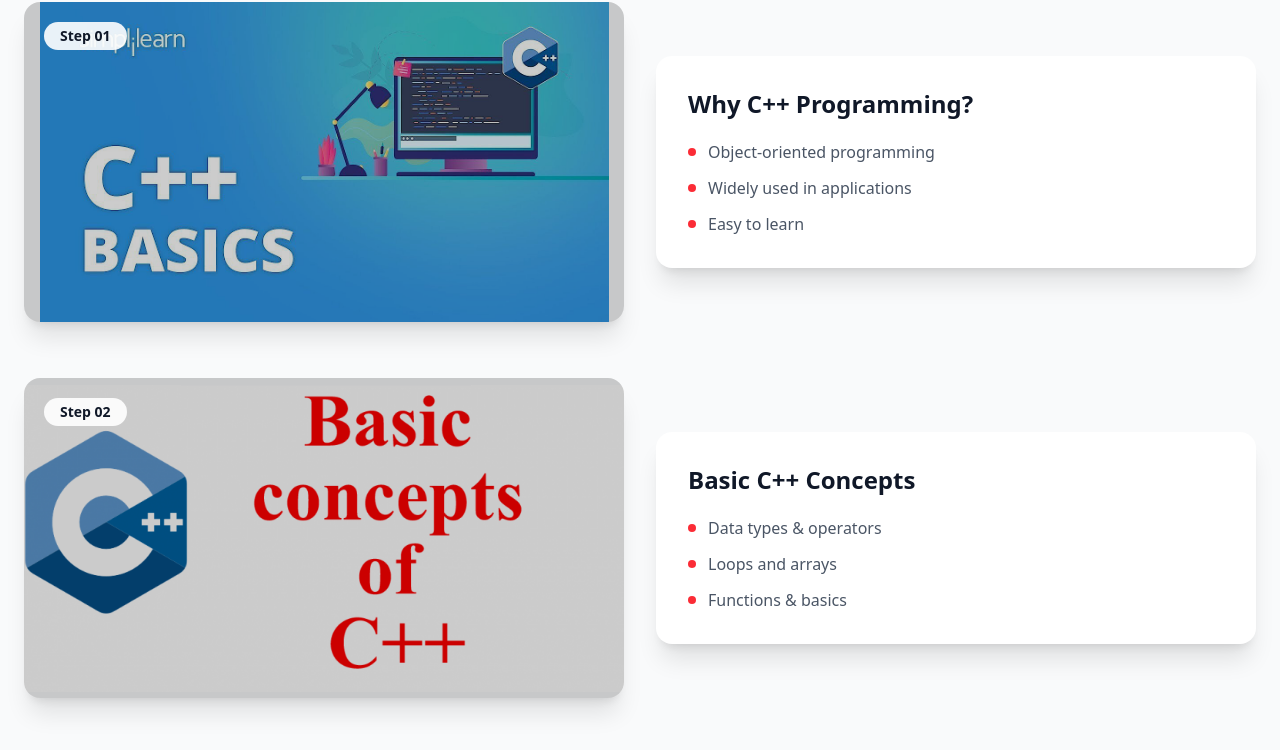
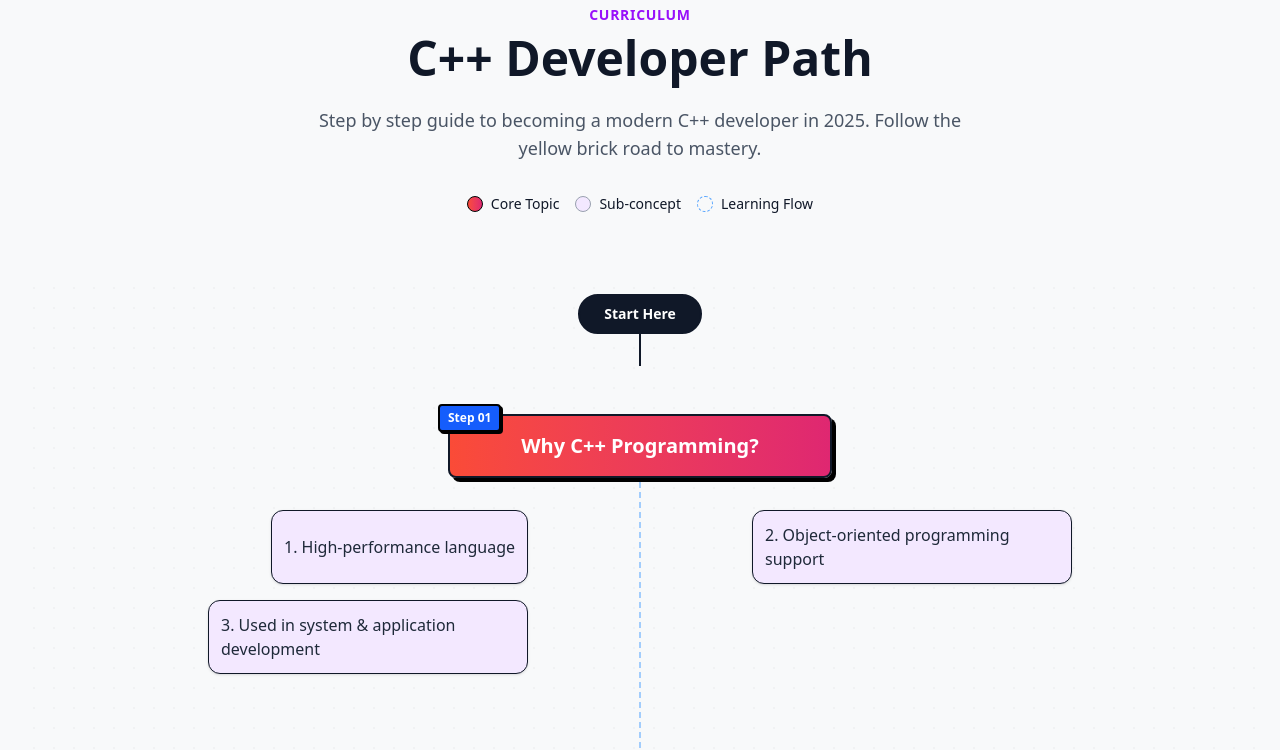
Before and after one commit to tushar598/Aksoft, a React (Vite) app in the folder client/: page /course in a window 1280 px wide. Shown: the part 958-1708 px from the top of the page. Built offline with nearby package versions, Linux system fonts and the light colour scheme.

Commit message:
done course section template today

```diff
--- a/client/package.json
+++ b/client/package.json
@@ -13,6 +13,7 @@
     "@tailwindcss/vite": "^4.1.18",
     "framer-motion": "^12.23.26",
     "gsap": "^3.14.2",
+    "lucide-react": "^0.562.0",
     "nodemon": "^3.1.11",
     "react": "^19.2.0",
     "react-countup": "^6.5.3",
--- a/client/src/components/CoursePage/CourseDetailsPage.jsx
+++ b/client/src/components/CoursePage/CourseDetailsPage.jsx
@@ -1,4 +1,6 @@
+import React from "react";
 import { motion } from "framer-motion";
+import Roadmap from "./Roadmap";
 
 const fadeInUp = {
   hidden: { opacity: 0, y: 50 },
@@ -10,9 +12,9 @@ const roadmapData = [
     step: "01",
     title: "Why C++ Programming?",
     points: [
-          "Object-oriented programming",
-          "Widely used in applications",
-          "Easy to learn",
+      " 1. High-performance language",
+      " 2. Object-oriented programming support",
+      " 3. Used in system & application development",
     ],
     bg: "/card01.jpg",
   },
@@ -20,61 +22,220 @@ const roadmapData = [
     step: "02",
     title: "Basic C++ Concepts",
     points: [
-          "Data types & operators",
-          "Loops and arrays",
-          "Functions & basics",
+      " 1. Data types, variables & constants",
+      " 2. Operators and expressions",
+      " 3. Input/output using cin & cout",
     ],
     bg: "/c++basic.png",
   },
   {
     step: "03",
-        title: "Classes & Objects",
+    title: "Control Flow Statements",
     points: [
-          "Class & object basics",
-          "Function overloading",
-          "Array of objects",
+      " 1. Conditional statements (if, switch)",
+      " 2. Loops (for, while, do-while)",
+      " 3. Break and continue",
     ],
-        bg: "/c++class.png",
+    bg: "/roadmap/bg3.jpg",
   },
   {
     step: "04",
-        title: "Constructor & Destructor",
+    title: "Functions in C++",
     points: [
-          "Types of constructors",
-          "Constructor overloading",
-          "Destructor",
+      " 1. Function declaration & definition",
+      " 2. Call by value vs call by reference",
+      " 3. Inline and recursive functions",
     ],
     bg: "/roadmap/bg4.jpg",
   },
   {
     step: "05",
-        title: "Properties of OOP",
+    title: "Arrays & Strings",
     points: [
-          "Encapsulation & abstraction",
-          "OOP characteristics",
-          "Static members",
+      " 1. One-dimensional & multi-dimensional arrays",
+      " 2. Character arrays and strings",
+      " 3. String manipulation functions",
     ],
     bg: "/roadmap/bg5.jpg",
   },
   {
     step: "06",
-        title: "Inheritance in C++",
+    title: "Pointers & Memory Basics",
     points: [
-          "Types of inheritance",
-          "Diamond problem",
-          "Function overriding",
+      " 1. Pointer basics and syntax",
+      " 2. Pointer arithmetic",
+      " 3. Pointers with arrays and functions",
     ],
     bg: "/roadmap/bg6.jpg",
   },
+  {
+    step: "07",
+    title: "Structures & Unions",
+    points: [
+      " 1. Defining and using structures",
+      " 2. Nested structures",
+      " 3. Difference between structure and union",
+    ],
+    bg: "/roadmap/bg7.jpg",
+  },
+  {
+    step: "08",
+    title: "Classes & Objects",
+    points: [
+      " 1. Class & object fundamentals",
+      " 2. Access specifiers",
+      " 3. Array of objects",
+    ],
+    bg: "/c++class.png",
+  },
+  {
+    step: "09",
+    title: "Constructor & Destructor",
+    points: [
+      " 1. Default, parameterized & copy constructors",
+      " 2. Constructor overloading",
+      " 3. Destructor lifecycle",
+    ],
+    bg: "/roadmap/bg9.jpg",
+  },
+  {
+    step: "10",
+    title: "Properties of OOP",
+    points: [
+      " 1. Encapsulation & abstraction",
+      " 2. Static data members & functions",
+      " 3. Object-oriented design principles",
+    ],
+    bg: "/roadmap/bg10.jpg",
+  },
+  {
+    step: "11",
+    title: "Inheritance in C++",
+    points: [
+      " 1. Single, multiple & multilevel inheritance",
+      " 2. Diamond problem & virtual inheritance",
+      " 3. Function overriding",
+    ],
+    bg: "/roadmap/bg11.jpg",
+  },
+  {
+    step: "12",
+    title: "Polymorphism",
+    points: [
+      " 1. Compile-time polymorphism",
+      " 2. Runtime polymorphism",
+      " 3. Virtual functions",
+    ],
+    bg: "/roadmap/bg12.jpg",
+  },
+  {
+    step: "13",
+    title: "Operator Overloading",
+    points: [
+      " 1. Overloading unary & binary operators",
+      " 2. Rules of operator overloading",
+      " 3. Practical use cases",
+    ],
+    bg: "/roadmap/bg13.jpg",
+  },
+  {
+    step: "14",
+    title: "Templates",
+    points: [
+      " 1. Function templates",
+      " 2. Class templates",
+      " 3. Template specialization",
+    ],
+    bg: "/roadmap/bg14.jpg",
+  },
+  {
+    step: "15",
+    title: "Exception Handling",
+    points: [
+      " 1. try, catch & throw",
+      " 2. Multiple catch blocks",
+      " 3. User-defined exceptions",
+    ],
+    bg: "/roadmap/bg15.jpg",
+  },
+  {
+    step: "16",
+    title: "File Handling in C++",
+    points: [
+      " 1. File streams (ifstream, ofstream)",
+      " 2. Reading and writing files",
+      " 3. Binary file handling",
+    ],
+    bg: "/roadmap/bg16.jpg",
+  },
+  {
+    step: "17",
+    title: "STL (Standard Template Library)",
+    points: [
+      " 1. Containers (vector, list, map)",
+      " 2. Iterators & algorithms",
+      " 3. STL use cases",
+    ],
+    bg: "/roadmap/bg17.jpg",
+  },
+  {
+    step: "18",
+    title: "Dynamic Memory Management",
+    points: [
+      " 1. new and delete operators",
+      " 2. Memory leaks",
+      " 3. Smart pointers basics",
+    ],
+    bg: "/roadmap/bg18.jpg",
+  },
+  {
+    step: "19",
+    title: "Modern C++ (C++11 and Above)",
+    points: [
+      " 1. Auto keyword & range-based loops",
+      " 2. Lambda expressions",
+      " 3. Move semantics",
+    ],
+    bg: "/roadmap/bg19.jpg",
+  },
+  {
+    step: "20",
+    title: "Advanced C++ Concepts",
+    points: [
+      " 1. Multithreading basics",
+      " 2. Concurrency and mutex",
+      " 3. Performance optimization",
+    ],
+    bg: "/roadmap/bg20.jpg",
+  },
+  {
+    step: "21",
+    title: "C++ for Competitive Programming",
+    points: [
+      " 1. Fast I/O techniques",
+      " 2. Time & space complexity",
+      " 3. Problem-solving patterns",
+    ],
+    bg: "/roadmap/bg21.jpg",
+  },
+  {
+    step: "22",
+    title: "C++ in Real-World Applications",
+    points: [
+      " 1. Game development basics",
+      " 2. System & embedded programming",
+      " 3. C++ in finance & AI",
+    ],
+    bg: "/roadmap/bg22.jpg",
+  },
 ];
+
 
 export default function MacBookAirShowcase() {
   return (
     <div className="bg-white text-gray-900 overflow-x-hidden">
-
       {/* HERO SECTION */}
-<section className="relative w-full min-h-screen overflow-hidden flex items-center justify-center">
-
+      <section className="relative w-full min-h-screen overflow-hidden flex items-center justify-center bg-black">
          {/* BACKGROUND VIDEO */}
   <video
     className="absolute inset-0 w-full h-full object-cover z-0"
@@ -101,90 +262,58 @@ export default function MacBookAirShowcase() {
           </motion.h1>
 
           <motion.p
-      className="mt-4 text-base  lg:px-[30%] sm:text-lg md:text-xl text-gray-200"
+            className="mt-4 text-base lg:px-[20%] sm:text-lg md:text-xl text-gray-100 font-medium"
             variants={fadeInUp}
             transition={{ delay: 0.2 }}
           >
-      C++ is a general purpose programming language and widely used now a days for competitive programming. It has imperative, object-oriented and generic programming features.
+            C++ is a general purpose programming language and widely used now a
+            days for competitive programming. It has imperative, object-oriented
+            and generic programming features.
           </motion.p>
 
           <motion.div
-      className="mt-8 flex flex-col sm:flex-row justify-center  gap-4"
+            className="mt-8 flex flex-col sm:flex-row justify-center gap-4"
             variants={fadeInUp}
             transition={{ delay: 0.4 }}
           >
-      <button className="px-6 py-3 border border-white text-white rounded-lg font-semibold hover:bg-white hover:text-black transition">
-        Learn More
+            <button className="px-8 py-3 border-2 border-white text-white rounded-lg font-semibold hover:bg-white hover:text-black transition">
+              View Syllabus
             </button>
           </motion.div>
         </div>
       </section>
 
+      {/* NEW COURSE ROADMAP SECTION (Roadmap.sh Style) */}
+      <section className="py-24 px-4 sm:px-6 bg-[#f8f9fa] relative">
+        <div className="max-w-7xl mx-auto mb-16 text-center">
+            <span className="text-purple-600 font-bold tracking-wider text-sm uppercase">Curriculum</span>
+            <h2 className="text-4xl md:text-5xl font-bold text-gray-900 mt-2 mb-6">C++ Developer Path</h2>
+            <p className="text-gray-600 max-w-2xl mx-auto text-lg">
+              Step by step guide to becoming a modern C++ developer in 2025. Follow the yellow brick road to mastery.
+            </p>
 
-
-  {/* COURSE ROADMAP */}
-<section className="py-24 px-6 bg-gray-50">
-  <motion.div
-    className="max-w-7xl mx-auto space-y-14"
-    initial="hidden"
-    whileInView="visible"
-    viewport={{ once: true }}
-    transition={{ staggerChildren: 0.25 }}
-  >
-    {roadmapData.map((item, index) => (
-      <motion.div
-        key={index}
-        variants={{
-          hidden: { opacity: 0, y: 60 },
-          visible: {
-            opacity: 1,
-            y: 0,
-            transition: { duration: 0.7, ease: "easeOut" },
-          },
-        }}
-        className={`grid grid-cols-1 lg:grid-cols-2 gap-8 items-center ${
-          index % 2 !== 0 ? "lg:flex-row-reverse" : ""
-        }`}
-      >
-        {/* Background Image */}
-        <div
-          className="relative h-[260px] md:h-[320px] rounded-2xl overflow-hidden shadow-xl"
-          style={{
-            backgroundImage: `url(${item.bg})`,
-            backgroundSize: "contain",
-            backgroundPosition: "center",
-            backgroundRepeat: "no-repeat",
-
-          }}
-        >
-          <div className="absolute inset-0 bg-black/20" />
-          <div className="absolute top-5 left-5 bg-white/90 px-4 py-1 rounded-full text-sm font-semibold">
-            Step {item.step}
+            {/* Legend similar to image */}
+            <div className="mt-8 flex flex-wrap justify-center gap-4 text-sm">
+                <div className="flex items-center gap-2">
+                    <div className="w-4 h-4 rounded-full bg-gradient-to-br bg-gradient-to-r from-[#fa4b37] to-[#df2771] border border-black"></div>
+                    <span>Core Topic</span>
+                </div>
+                <div className="flex items-center gap-2">
+                    <div className="w-4 h-4 rounded-full bg-purple-100 border border-gray-400"></div>
+                    <span>Sub-concept</span>
+                </div>
+                 <div className="flex items-center gap-2">
+                    <div className="w-4 h-4 rounded-full border border-dashed border-blue-400"></div>
+                    <span>Learning Flow</span>
+                </div>
             </div>
         </div>
 
-        {/* Content */}
-        <div className="bg-white rounded-2xl p-8 shadow-xl">
-          <h3 className="text-2xl font-bold text-gray-900">
-            {item.title}
-          </h3>
-
-          <ul className="mt-5 space-y-3 text-gray-600">
-            {item.points.map((point, i) => (
-              <li key={i} className="flex items-start gap-3">
-                <span className="mt-2 h-2 w-2 rounded-full bg-red-500" />
-                <span>{point}</span>
-              </li>
-            ))}
-          </ul>
-        </div>
-      </motion.div>
-    ))}
-  </motion.div>
+        <Roadmap data={roadmapData} />
       </section>
 
    {/* FEATURES */}
-      <section className="py-24 px-6">
+<section className="py-24 px-6 bg-white">
   <motion.h2
     className="text-4xl font-bold text-center"
     variants={fadeInUp}
@@ -192,7 +321,7 @@ export default function MacBookAirShowcase() {
     whileInView="visible"
     viewport={{ once: true }}
   >
-          Engineered for performance
+    Engineered for Performance & Control
   </motion.h2>
 
   <motion.div
@@ -203,22 +332,33 @@ export default function MacBookAirShowcase() {
     transition={{ staggerChildren: 0.2 }}
   >
     {[
-            { title: "Thin & Light", desc: "Remarkably slim and easy to carry." },
-            { title: "Liquid Retina Display", desc: "Bright, stunning visuals." },
-            { title: "All-Day Battery", desc: "Up to 18 hours of battery life." }
+      {
+        title: "Object-Oriented Power",
+        desc: "Build scalable systems using classes, inheritance, polymorphism, and abstraction.",
+      },
+      {
+        title: "Low-Level Memory Control",
+        desc: "Fine-grained control using pointers, stack/heap allocation, and custom memory management.",
+      },
+      {
+        title: "STL & Modern C++",
+        desc: "Rich Standard Template Library with containers, algorithms, lambdas, and smart pointers.",
+      },
     ].map((feat, i) => (
-            <motion.div key={i} variants={fadeInUp} className="text-center p-6">
-              <h3 className="text-xl font-semibold mb-2">{feat.title}</h3>
-              <p className="text-gray-600">{feat.desc}</p>
+      <motion.div
+        key={i}
+        variants={fadeInUp}
+        className="text-center p-6 rounded-2xl hover:bg-gray-50 transition duration-300"
+      >
+        <h3 className="text-xl font-bold mb-2 text-gray-900">{feat.title}</h3>
+        <p className="text-gray-600 leading-relaxed">{feat.desc}</p>
       </motion.div>
     ))}
   </motion.div>
 </section>
 
-
-
 {/* PERFORMANCE */}
-      <section className="py-24 px-6">
+<section className="py-24 px-6 border-t border-gray-100">
   <motion.div
     className="max-w-4xl mx-auto text-center"
     initial="hidden"
@@ -226,27 +366,17 @@ export default function MacBookAirShowcase() {
     viewport={{ once: true }}
     variants={fadeInUp}
   >
-          <h2 className="text-4xl font-bold">M4 Chip. A leap ahead.</h2>
-          <p className="mt-4 text-gray-600">
-            Up to 23× faster performance. Powerful Neural Engine. Immersive graphics.
+    <h2 className="text-4xl font-bold text-gray-900">
+      Native Speed. Zero Compromise.
+    </h2>
+    <p className="mt-4 text-gray-600 text-lg">
+      Compiled directly to machine code for blazing-fast execution. Predictable performance,
+      minimal runtime overhead, and trusted for game engines, operating systems,
+      embedded devices, and high-frequency trading platforms.
     </p>
   </motion.div>
 </section>
 
-      {/* CTA */}
-      <section className="py-24 px-6 bg-black text-white text-center">
-        <motion.div
-          variants={fadeInUp}
-          initial="hidden"
-          whileInView="visible"
-          viewport={{ once: true }}
-        >
-          <h2 className="text-4xl font-bold">Ready to Order?</h2>
-          <button className="mt-6 px-8 py-4 bg-indigo-500 rounded-lg font-semibold hover:bg-indigo-600 transition">
-            Buy MacBook Air
-          </button>
-        </motion.div>
-      </section>
 
     </div>
   );
--- /dev/null
+++ b/client/src/components/CoursePage/Roadmap.jsx
@@ -0,0 +1,153 @@
+import React from "react";
+import { motion } from "framer-motion";
+
+
+/* =======================
+   Visual Constants
+======================= */
+const MAIN_NODE_COLOR = "bg-gradient-to-br bg-gradient-to-r from-[#fa4b37] to-[#df2771]";
+const SUB_NODE_COLOR = "bg-purple-100";
+const BORDER_COLOR = "border-gray-900";
+
+/* =======================
+   Roadmap Item Component
+======================= */
+const RoadmapItem = ({ item, isLast }) => {
+
+
+  return (
+    <div className="relative flex flex-col items-center justify-center w-full mb-16 md:mb-24">
+      {/* Central Connector Line */}
+      {!isLast && (
+        <div
+          className="hidden md:block absolute top-12 left-1/2 w-0.5 h-full border-l-2 border-blue-400 border-dashed -translate-x-1/2 -z-10 opacity-50"
+          style={{ height: "calc(100% + 6rem)" }}
+        />
+      )}
+
+      {/* Main Topic Node */}
+      <motion.div
+        initial={{ scale: 0.8, opacity: 0 }}
+        whileInView={{ scale: 1, opacity: 1 }}
+        viewport={{ once: true }}
+        transition={{ duration: 0.5 }}
+        className={`relative z-10 px-8 py-4 rounded-lg border-2 ${BORDER_COLOR} ${MAIN_NODE_COLOR}
+        shadow-[4px_4px_0px_0px_rgba(0,0,0,1)] text-center max-w-xs md:max-w-sm w-full
+         hover:-translate-y-1 hover:shadow-[6px_6px_0px_0px_rgba(0,0,0,1)]
+        transition-all duration-200`}
+      >
+        <span className="absolute -top-3 -left-3 bg-blue-600 text-white text-xs font-bold px-2 py-1 rounded border-2 border-black shadow-[2px_2px_0px_0px_rgba(0,0,0,1)]">
+          Step {item.step}
+        </span>
+
+        <h3 className="font-bold text-lg md:text-xl text-white">
+          {item.title}
+        </h3>
+      </motion.div>
+
+      {/* Sub Points */}
+      <div className="mt-8 grid grid-cols-1 md:grid-cols-2 gap-4 md:gap-x-32 w-full max-w-4xl relative">
+        {/* Desktop Helper Lines */}
+        <svg
+          className="absolute top-0 left-0 w-full h-full pointer-events-none hidden md:block -mt-8 overflow-visible"
+          style={{ zIndex: -1 }}
+        >
+          {item.points.map((_, i) => {
+            const side = i % 2 === 0 ? "left" : "right";
+            return (
+              <path
+                key={i}
+                d={`M 50% 0 Q 50% 20, ${side === "left" ? "25%" : "75%"} 40`}
+                fill="none"
+                stroke="#94a3b8"
+                strokeWidth="2"
+                strokeDasharray="4 4"
+                className="opacity-50"
+              />
+            );
+          })}
+        </svg>
+
+        {item.points.map((point, i) => {
+          const isLeft = i % 2 === 0;
+
+          return (
+            <motion.div
+              key={i}
+              initial={{ opacity: 0 }}
+              whileInView={{ opacity: 1 }}
+              transition={{ delay: 0.2 + i * 0.1 }}
+              viewport={{ once: true }}
+              className={`
+                relative flex items-center gap-3 p-3 rounded-xl border ${BORDER_COLOR} ${SUB_NODE_COLOR}
+                shadow-sm hover:bg-purple-200 transition-colors cursor-default
+                ${
+                  isLeft
+                    ? "md:justify-self-end md:mr-12"
+                    : "md:justify-self-start md:ml-12"
+                }
+                mx-auto md:mx-0 w-full md:w-auto max-w-xs
+              `}
+            >
+
+
+              <span className="text-sm md:text-base font-medium text-gray-800">
+                {point}
+              </span>
+
+              {/* Mobile Connector */}
+              <div className="md:hidden absolute top-0 left-1/2 w-0.5 h-4 bg-gray-300 -translate-y-full -translate-x-1/2 -z-10" />
+            </motion.div>
+          );
+        })}
+      </div>
+    </div>
+  );
+};
+
+/* =======================
+   Roadmap Wrapper
+======================= */
+const Roadmap = ({ data }) => {
+  return (
+    <div className="relative w-full overflow-hidden p-4">
+      {/* Background Pattern */}
+      <div
+        className="absolute inset-0 z-0 opacity-[0.03] pointer-events-none"
+        style={{
+          backgroundImage: "radial-gradient(#000 1px, transparent 1px)",
+          backgroundSize: "20px 20px",
+        }}
+      />
+
+      <div className="relative z-10 flex flex-col items-center">
+        {/* Start Node */}
+        <div className="mb-12">
+          <div className="px-6 py-2 bg-gray-900 text-white rounded-full font-bold text-sm border-2 border-gray-900">
+            Start Here
+          </div>
+          <div className="h-8 w-0.5 bg-gray-900 mx-auto" />
+        </div>
+
+        {data.map((item, index) => (
+          <RoadmapItem
+            key={index}
+            item={item}
+            index={index}
+            isLast={index === data.length - 1}
+          />
+        ))}
+
+        {/* End Node */}
+        <div className="mt-4">
+          <div className="h-8 w-0.5 border-l-2 border-blue-400 border-dashed mx-auto opacity-50" />
+          <div className="px-6 py-2 bg-gradient-to-br bg-gradient-to-r from-[#fa4b37] to-[#df2771] text-white border-2 border-black rounded-lg font-bold shadow-[4px_4px_0px_0px_rgba(0,0,0,1)]">
+            Certificate of Mastery
+          </div>
+        </div>
+      </div>
+    </div>
+  );
+};
+
+export default Roadmap;
```
Also changed, not shown: 1 other file (tests, documents, lock files or other folders). Lines whose indentation alone changed are shown as unchanged.
